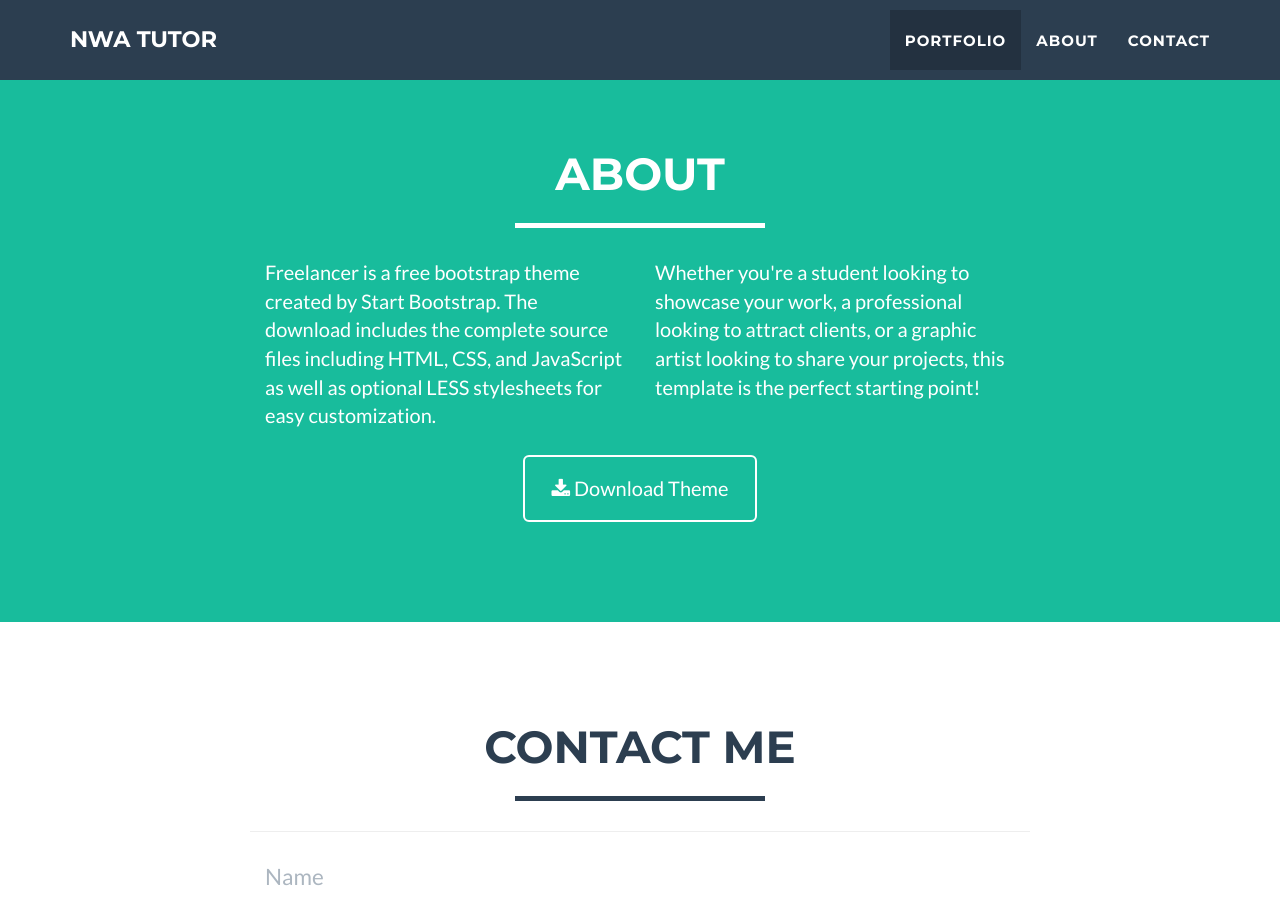
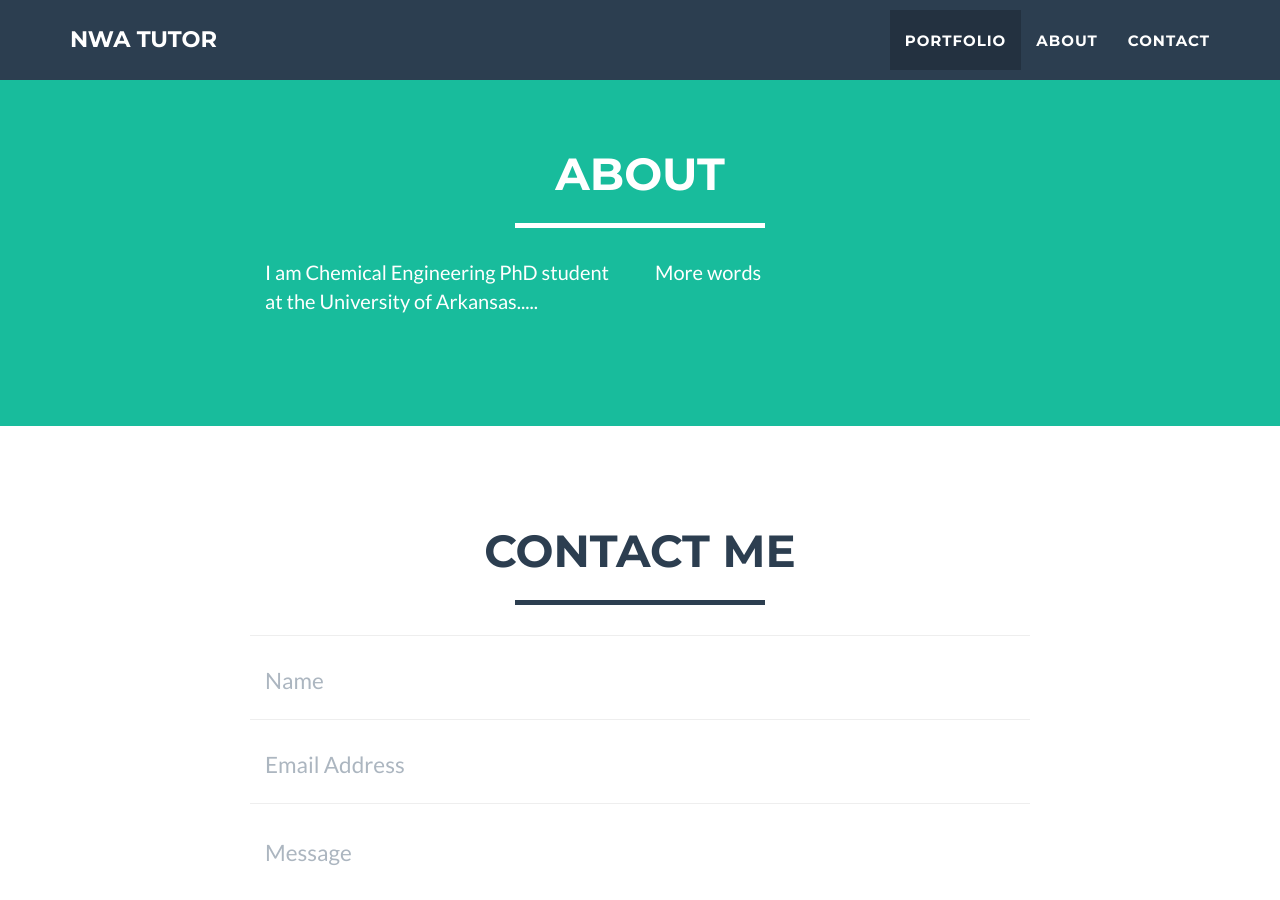
Before and after one commit to nick-transition/nick-transition.github.io, a Jekyll site: the page built from index.html, in a window 1280 px wide and 900 px high, scrolled down 1616 px. Built offline with Jekyll 4.4.1, drawn with Linux system fonts in a browser that asks for light colours.

Commit message:
Removed more default text

```diff
--- a/_includes/about.html
+++ b/_includes/about.html
@@ -9,15 +9,10 @@
             </div>
             <div class="row">
                 <div class="col-lg-4 col-lg-offset-2">
-                    <p>Freelancer is a free bootstrap theme created by Start Bootstrap. The download includes the complete source files including HTML, CSS, and JavaScript as well as optional LESS stylesheets for easy customization.</p>
+                    <p>I am Chemical Engineering PhD student at the University of Arkansas.....</p>
                 </div>
                 <div class="col-lg-4">
-                    <p>Whether you're a student looking to showcase your work, a professional looking to attract clients, or a graphic artist looking to share your projects, this template is the perfect starting point! </p>
-                </div>
-                <div class="col-lg-8 col-lg-offset-2 text-center">
-                    <a href="#" class="btn btn-lg btn-outline">
-                        <i class="fa fa-download"></i> Download Theme
-                    </a>
+                    <p>More words</p>
                 </div>
             </div>
         </div>
```
